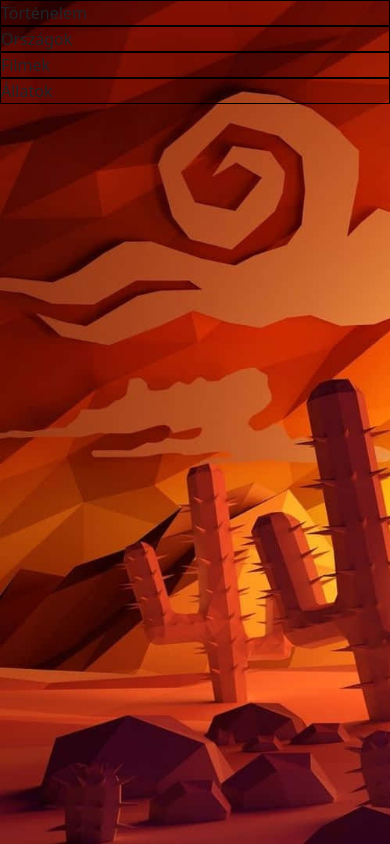
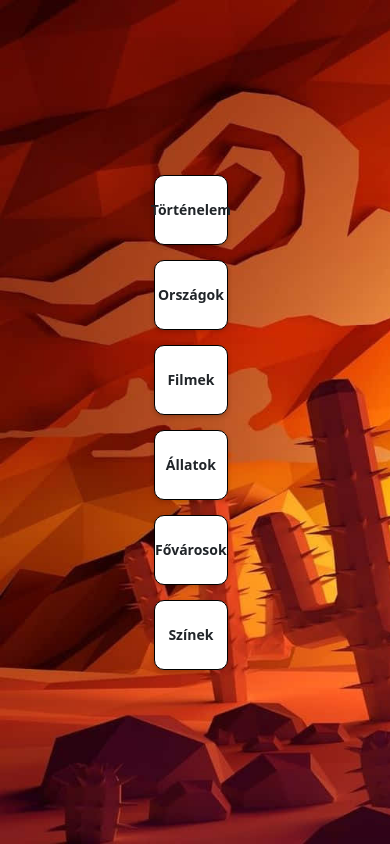
Before and after one commit to Kiss-Martin/A-Kvizmester-Birodalma, a website: page akasztófa.html in a window 390 px wide. Drawn offline with nearby package versions, Linux system fonts and the light colour scheme.

Commit message:
akasztófa

```diff
--- a/akasztófa.html
+++ b/akasztófa.html
@@ -15,6 +15,8 @@
         <div id="akasztótéma2">Országok</div>
         <div id="akasztótéma3">Filmek</div>
         <div id="akasztótéma4">Állatok</div>
+        <div id="akasztótéma5">Fővárosok</div>
+        <div id="akasztótéma6">Színek   </div>
     </div>
 
 </body>
--- a/style.css
+++ b/style.css
@@ -168,10 +168,61 @@ h1 {
 #akasztófabody {
   background-image: url("img/bgakasztófa.jpg");
   background-repeat: no-repeat;
-  background-size: auto;
   background-size: cover;
+  display: flex;
+  justify-content: center;
+  align-items: center;
+  height: 100vh;
+  margin: 0;
+}
+
+.akasztófakártyák {
+  display: flex;
+  flex-wrap: wrap;
+  justify-content: center;
+  gap: 50px;
+  max-width: 800px;
 }
 
 .akasztófakártyák div {
+  width: 300px;
+  height: 150px;
   border: black 1px solid;
+  display: flex;
+  justify-content: center;
+  align-items: center;
+  background-color: white;
+  border-radius: 10px;
+  box-shadow: 0 2px 5px rgba(0, 0, 0, 0.2);
+  font-weight: bold;
+  font-size: 16px;
+  text-align: center;
+  transition: transform 0.3s ease, box-shadow 0.3s ease;
 }
+
+.akasztófakártyák div:hover {
+  transform: scale(1.05);
+  box-shadow: 0 4px 10px rgba(0, 0, 0, 0.3);
+}
+
+
+@media (max-width: 768px) {
+  .akasztófakártyák {
+    flex-direction: column;
+    gap: 15px;
+  }
+
+  .akasztófakártyák div {
+    width: 100%;
+    max-width: 300px;
+    height: 80px;
+  }
+}
+
+@media (max-width: 480px) {
+  .akasztófakártyák div {
+    width: 90%;
+    font-size: 14px;
+    height: 70px;
+  }
+}
```
Also changed, not shown: Kérdések.json (+11 -2 lines).
